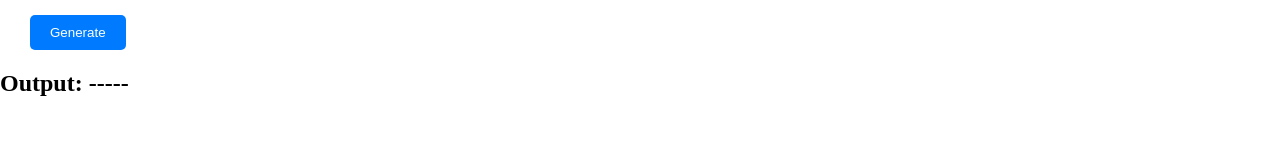
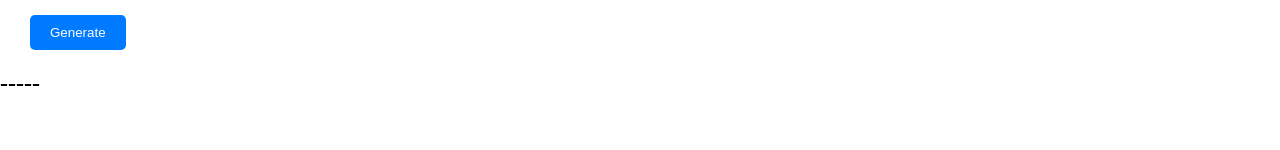
Before and after one commit to srinikethanreddy01/front_end, a React (Create React App) app: page /home in a window 1280 px wide. Shown: the part 150-300 px from the top of the page. Built offline with nearby package versions, Linux system fonts and the light colour scheme.

Commit message:
Update Home.js

```diff
--- a/src/Home.js
+++ b/src/Home.js
@@ -90,9 +90,11 @@ import axios from 'axios'
 function Home() {
     const [imgFile, setImgFile] = useState(null);
     const [responseMessage,setResponseMessage] = useState("-----")
+    const [imageUrl, setImageUrl] = useState(null);
 
     const fileSelectHandler = (event) => {
         setImgFile(event.target.files[0]);
+        setImageUrl(URL.createObjectURL(event.target.files[0]));
     };
     const fileUploadHandler = async () => {
         if (imgFile) {
@@ -128,9 +130,15 @@ function Home() {
     return (
         <div>
         <h1>Upload Image</h1>
+        <div>
+                {imageUrl && <img src={imageUrl} alt='Selected Image' style={{ width:'300px',height:'300px'}} />}
+
+
+        </div>
+
         <input type="file" onChange={fileSelectHandler}></input>
         <button onClick={fileUploadHandler}>Generate</button>
-        <h2>Output: {responseMessage}</h2>
+        <h2>{responseMessage}</h2>
         </div>
     );
     // const [image, setImage] = useState(null);
```
